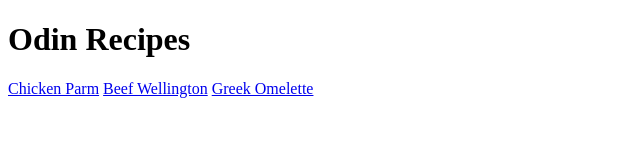
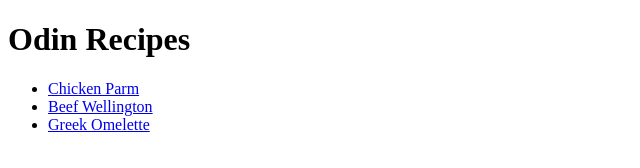
Before and after one commit to farmtonwester/odin-recipes, a plain HTML site: page index.html in a window 1280 px wide. Shown: the whole page, without its empty margins (0-640 px from the left). Drawn offline with Linux system fonts and the light colour scheme.

Commit message:
cleaned up final touches, put links in unordered list, fixed a couple typos

```diff
--- a/index.html
+++ b/index.html
@@ -6,11 +6,12 @@
     </head>
     <body>
         <h1>Odin Recipes</h1>
+        <ul>
+            <li><a href="recipes/chicken-parm.html">Chicken Parm</a></li>
 
-        <a href="recipes/chicken-parm.html">Chicken Parm</a>
+            <li><a href="recipes/beefwellington.html">Beef Wellington</a></li>
 
-        <a href="recipes/beefwellington.html">Beef Wellington</a>
-
-        <a href="recipes/greek-omelette.html">Greek Omelette</a>
+            <li><a href="recipes/greek-omelette.html">Greek Omelette</a></li>
+        </ul>
     </body>
 </html>
```
Also changed, not shown: recipes/chicken-parm.html (+1 -1 lines).
